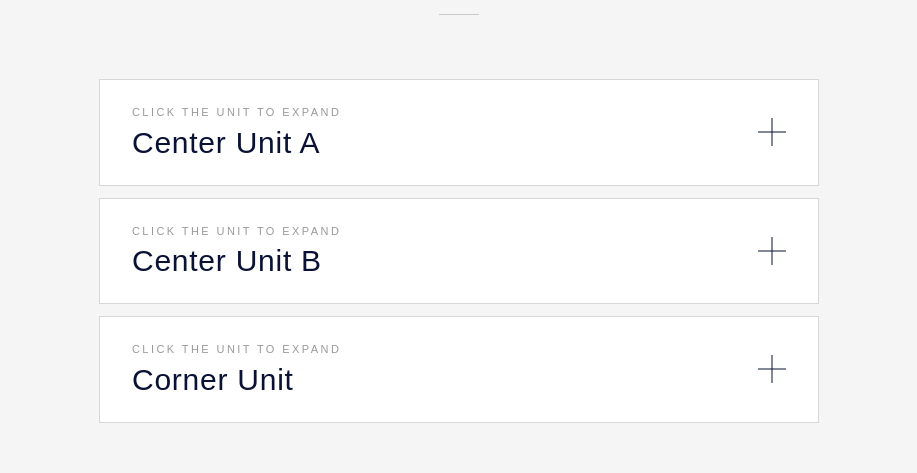
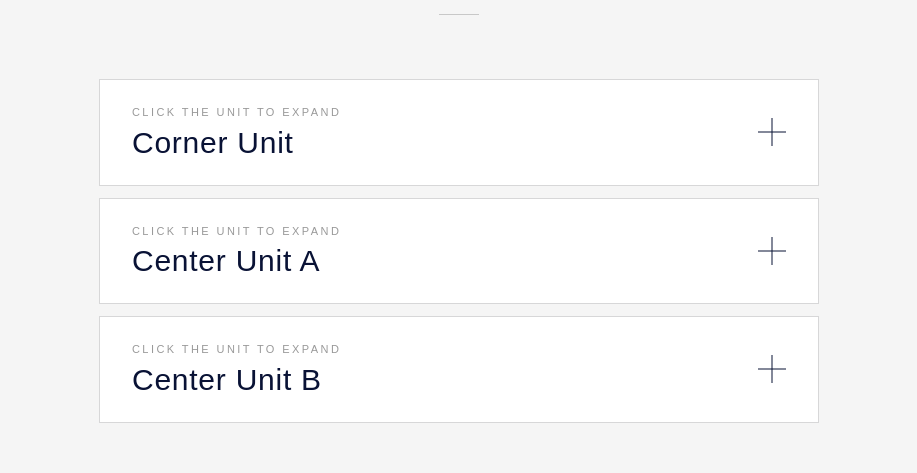
Before and after one commit to mauriciot-pro/panorama-270, a Next.js app: page / in a window 1280 px wide. Shown: the part 1740-2213 px from the top of the page, without its empty margins (181-1098 px from the left). Built offline with nearby package versions, Linux system fonts and the light colour scheme; a web font is replaced by a local one.

Commit message:
Reorder units: Corner Unit first, then Center A and B

```diff
--- a/app/page.tsx
+++ b/app/page.tsx
@@ -60,6 +60,18 @@ const progressImages = [
 // ─────────────────────────────────────────────────────────────────────────────
 const units = [
   {
+    name: "Corner Unit",
+    image: "/images/units/unit-corner.jpg",
+    specs: [
+      { label: "Total area", value: "366 m²" },
+      { label: "Bedrooms",   value: "3" },
+      { label: "Bathrooms",  value: "3 ½" },
+      { label: "Parking",    value: "3" },
+    ],
+    extras: ["Maid's room", "Storage room"],
+    plainExtras: true,
+  },
+  {
     name: "Center Unit A",
     image: "/images/units/unit-a.jpg",
     specs: [
@@ -79,18 +91,6 @@ const units = [
       { label: "Bedrooms",   value: "2" },
       { label: "Bathrooms",  value: "2 ½" },
       { label: "Parking",    value: "2" },
-    ],
-    extras: ["Maid's room", "Storage room"],
-    plainExtras: true,
-  },
-  {
-    name: "Corner Unit",
-    image: "/images/units/unit-corner.jpg",
-    specs: [
-      { label: "Total area", value: "366 m²" },
-      { label: "Bedrooms",   value: "3" },
-      { label: "Bathrooms",  value: "3 ½" },
-      { label: "Parking",    value: "3" },
     ],
     extras: ["Maid's room", "Storage room"],
     plainExtras: true,
```
